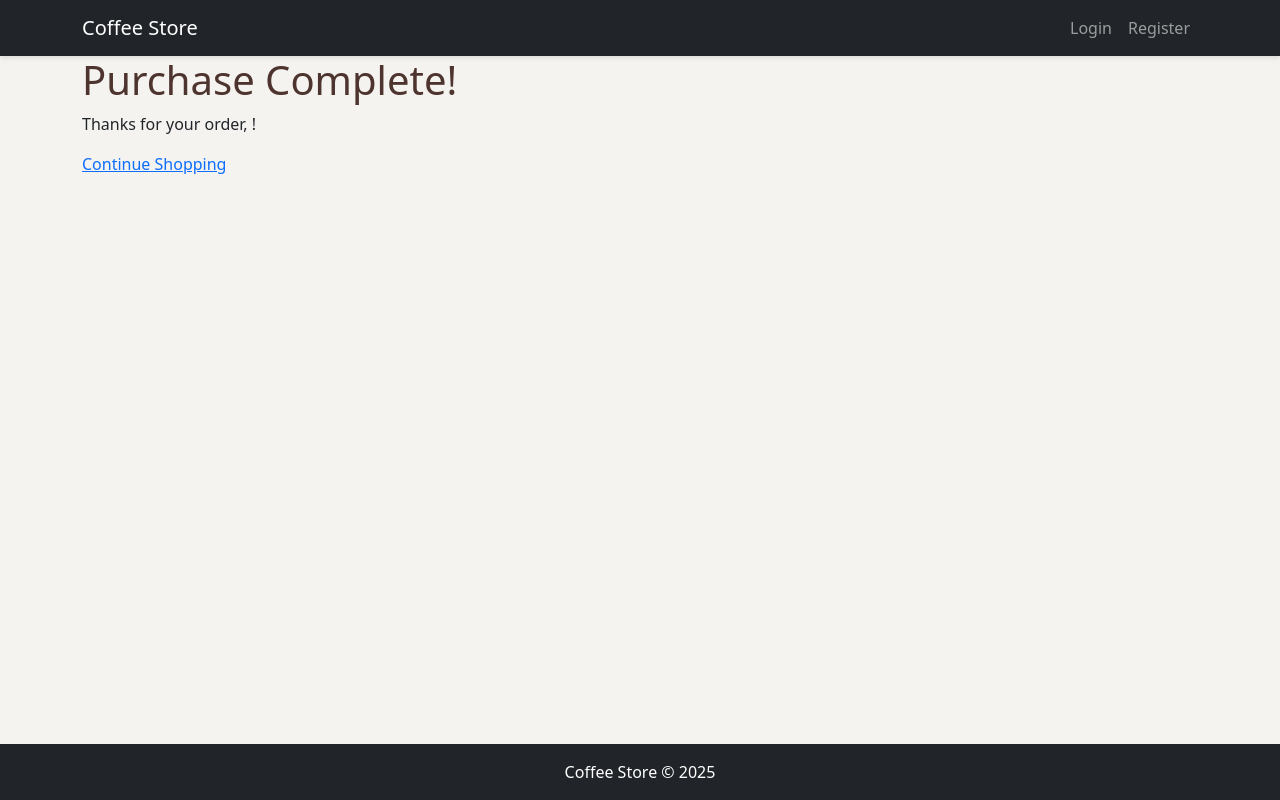
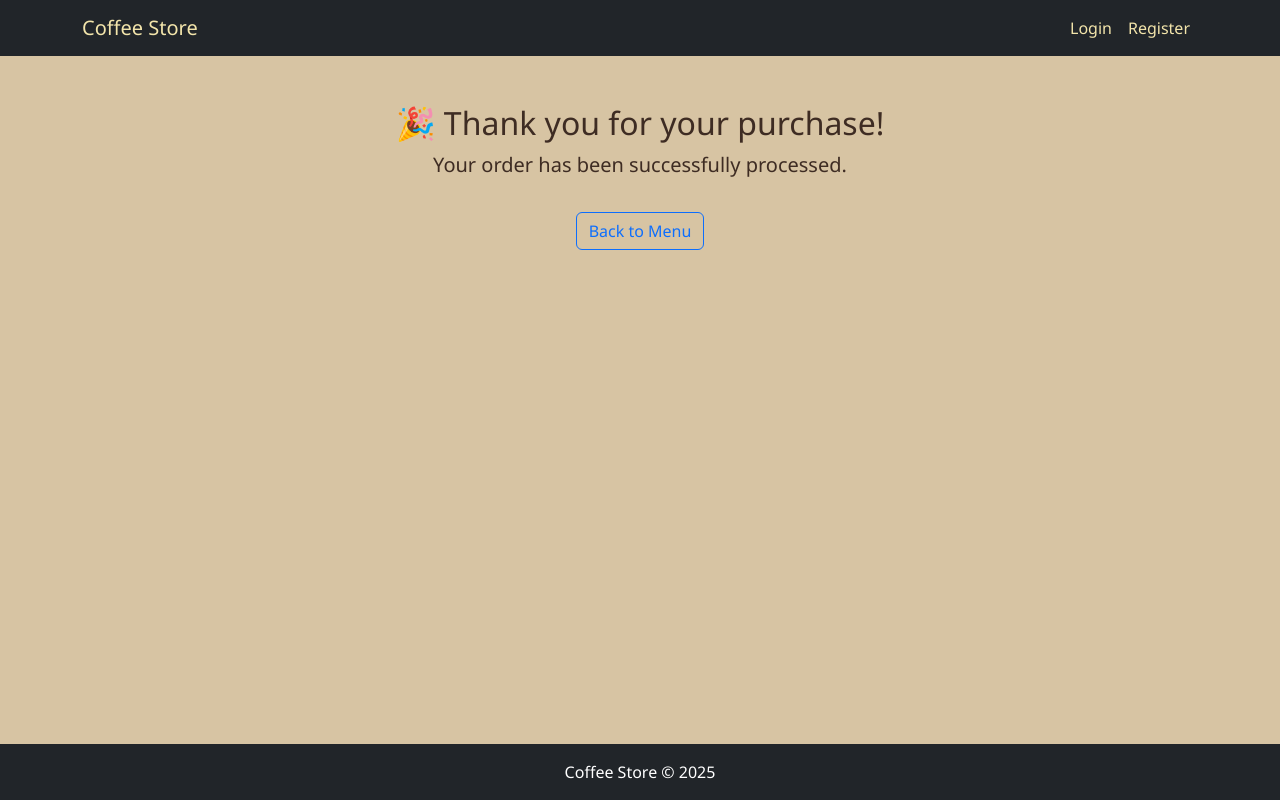
Before and after one commit to julianbohm/coffee_store, a Django app: page /checkout/success/ in a window 1280 px wide. Run offline with Django 5.2, Linux system fonts and the light colour scheme.

Commit message:
added a 404 and cancel pages, update success page. add some bootstrap an css

```diff
--- a/checkout/templates/checkout/success.html
+++ b/checkout/templates/checkout/success.html
@@ -1,6 +1,10 @@
 {% extends 'base.html' %}
+{% block title %}Thank You{% endblock %}
+
 {% block content %}
-    <h1> Purchase Complete!</h1>
-    <p>Thanks for your order, {{ user.username }}!</p>
-    <a href="{% url 'coffee_list' %}">Continue Shopping</a>
+<div class="text-center my-5">
+    <h2>🎉 Thank you for your purchase!</h2>
+    <p class="lead">Your order has been successfully processed.</p>
+    <a href="{% url 'coffee_list' %}" class="btn btn-outline-primary mt-3">Back to Menu</a>
+</div>
 {% endblock %}
--- a/checkout/urls.py
+++ b/checkout/urls.py
@@ -4,4 +4,5 @@
 urlpatterns = [
     path('checkout/', views.checkout, name='checkout'),
     path('success/', views.checkout_success, name='checkout_success'),
+    path('cancel/', views.checkout_cancel, name='checkout_cancel'),
 ]
--- a/checkout/views.py
+++ b/checkout/views.py
@@ -3,6 +3,7 @@
 from django.shortcuts import render, redirect
 from cart.models import CartItem
 from .models import Order, OrderItem
+from django.urls import reverse
 
 # Create your views here.
 
@@ -40,8 +41,8 @@
         payment_method_types=['card'],
         line_items=line_items,
         mode='payment',
-        success_url=request.build_absolute_uri('/checkout/success/'),
-        cancel_url=request.build_absolute_uri('/cart/view/'),
+        success_url=request.build_absolute_uri(reverse('checkout_success')),
+        cancel_url=request.build_absolute_uri(reverse('view_cart')),
     )
 
     order.stripe_payment_intent = session.payment_intent
@@ -52,3 +53,6 @@
 
 def checkout_success(request):
     return render(request, 'checkout/success.html')
+
+def checkout_cancel(request):
+    return render(request, 'checkout/cancel.html')
--- a/coffee_store/settings.py
+++ b/coffee_store/settings.py
@@ -32,9 +32,9 @@
 SECRET_KEY = 'django-insecure-4fhka1%n^1fwnu1b0j9@crma8=1$kp#4&333$1^m(8b0^^6jga'
 
 # SECURITY WARNING: don't run with debug turned on in production!
-DEBUG = True
+DEBUG = False
 
-ALLOWED_HOSTS = []
+ALLOWED_HOSTS = ['127.0.0.1', 'localhost']
 
 
 
--- a/products/templates/products/coffee_list.html
+++ b/products/templates/products/coffee_list.html
@@ -3,10 +3,11 @@
 {% block title %}Menu{% endblock %}
 
 {% block content %}
+<div class="container">
     <h1 class="mb-4">Our Coffee Selection</h1>
-<div class="row">
+    <div class="row gx-4 gy-5">
         {% for coffee in coffees %}
-        <div class="col-md-4 mb-4 d-flex">
+            <div class="col-12 col-sm-6 col-md-4 d-flex">
                 <div class="card flex-fill">
                     {% if coffee.image %}
                         <img src="{{ coffee.image.url }}" class="card-img-top" alt="{{ coffee.name }}">
@@ -29,4 +30,5 @@
             </div>
         {% endfor %}
     </div>
+  </div>
 {% endblock %}
--- a/static/css/style.css
+++ b/static/css/style.css
@@ -1,29 +1,68 @@
 body {
-    background-color: #f5f3f0;
-}
-
-h1, h4 {
-    color: #4e342e;
+    background-color: #D7C4A3;
+    font-family: 'Segoe UI', sans-serif;
+    color: #3E2C23;
 }
 
 .navbar {
-    box-shadow: 0 2px 5px rgba(0,0,0,0.1);
+    background-color: #6F4E37;
 }
 
+.navbar .navbar-brand,
+.navbar .nav-link,
+.navbar .btn {
+    color: #F3E5AB !important;
+}
+
+.btn-primary {
+    background-color: #6F4E37;
+    border-color: #6F4E37;
+    transition: transform 0.3s ease, box-shadow 0.5s ease;
+}
+
+.btn-primary:hover {
+    background-color: #3E2C23;
+    border-color: #3E2C23;
+    transform: scale(1.03);
+}
+
+.card {
+    transition: transform 0.3s ease, box-shadow 0.5s ease;
+    border-radius: 12px;
+    box-shadow: 0 2px 8px rgba(0,0,0,0.1);
+}
+
+.card:hover {
+    transform: scale(1.03);
+    box-shadow: 0 8px 16px rgba(0,0,0,0.2);
+}
 .card-img-top {
     object-fit: cover;
     height: 200px;
+    width: 100%;
+    transition: transform 0.3s ease;
+    padding: 10px;
+    border-radius: 12px;
+}
+
+
+.card-img-top:hover {
+    transform: scale(1.05);
+}
+
+.card-title {
+    color: #3E2C23;
+}
+
+.card-footer {
+    background-color: #BFA380;
+    border-top: none;
 }
 
 footer {
-    background: #2e2e2e;
+    background-color: #3E2C23;
+    color: #F3E5AB;
+    padding: 1rem 0;
+    text-align: center;
+    margin-top: 3rem;
 }
-
-@media (max-width: 768px) {
-    h1 {
-        font-size: 1.5rem;
-    }
-    .card {
-        margin-bottom: 20px;
-    }
-}
--- a/templates/base.html
+++ b/templates/base.html
@@ -3,6 +3,7 @@
 <head>
     {% load static %}
     <meta charset="UTF-8">
+    <meta name="viewport" content="width=device-width, initial-scale=1">
     <title>{% block title %}Coffee Store{% endblock %}</title>
 
     <!-- Bootstrap -->
```
Also changed, not shown: checkout/templates/checkout/cancel.html (added, +10 -0 lines), templates/404.html (added, +12 -0 lines). Lines whose indentation alone changed are shown as unchanged.
